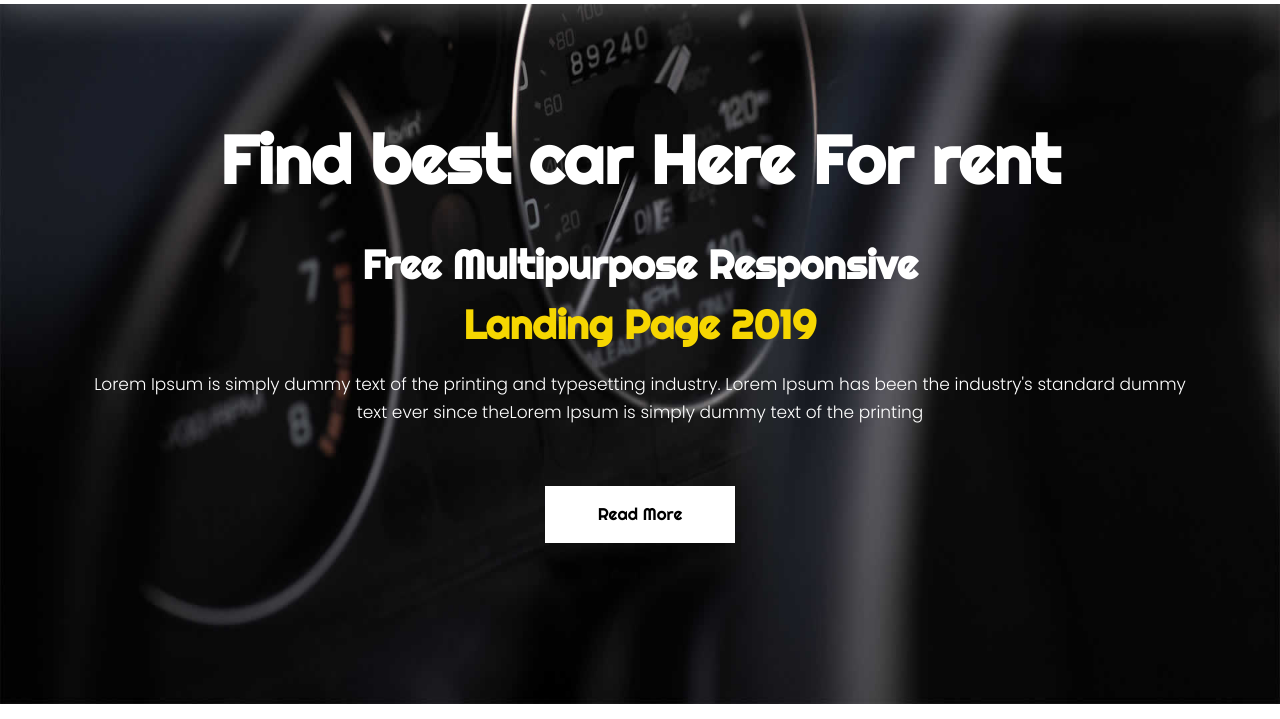
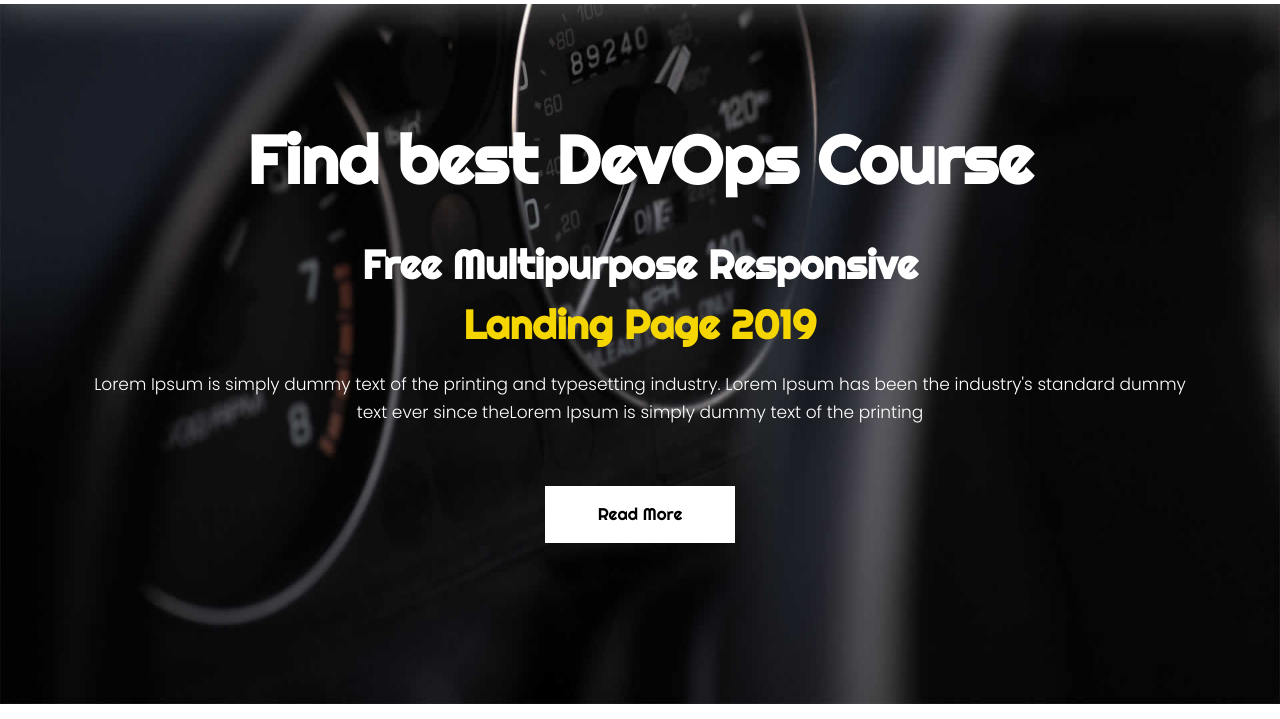
Before and after one commit to Ayaz-Ahmed-Soomro/website, a plain HTML site: page index.html in a window 1280 px wide. Shown: the part 81-800 px from the top of the page. Drawn offline with nearby package versions, Linux system fonts and the light colour scheme.

Commit message:
Added something

```diff
--- a/index.html
+++ b/index.html
@@ -86,7 +86,7 @@
             <div class="row d_flex">
                <div class="col-md-12">
                   <div class="text-bg">
-                     <h1>Find best car Here For rent</h1>
+                     <h1>Find best DevOps Course</h1>
                      <strong>Free Multipurpose Responsive</strong>
                      <span>Landing Page 2019</span>
                      <p>
```
